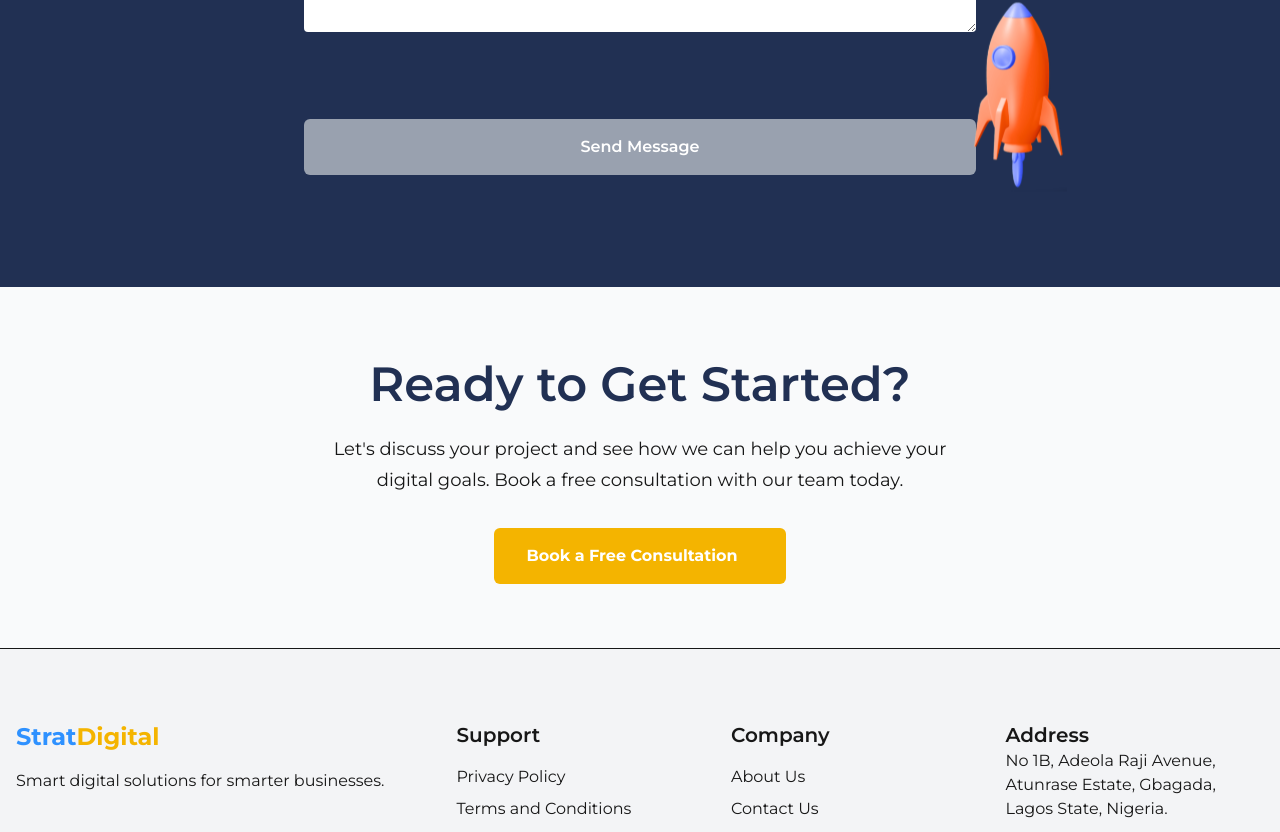
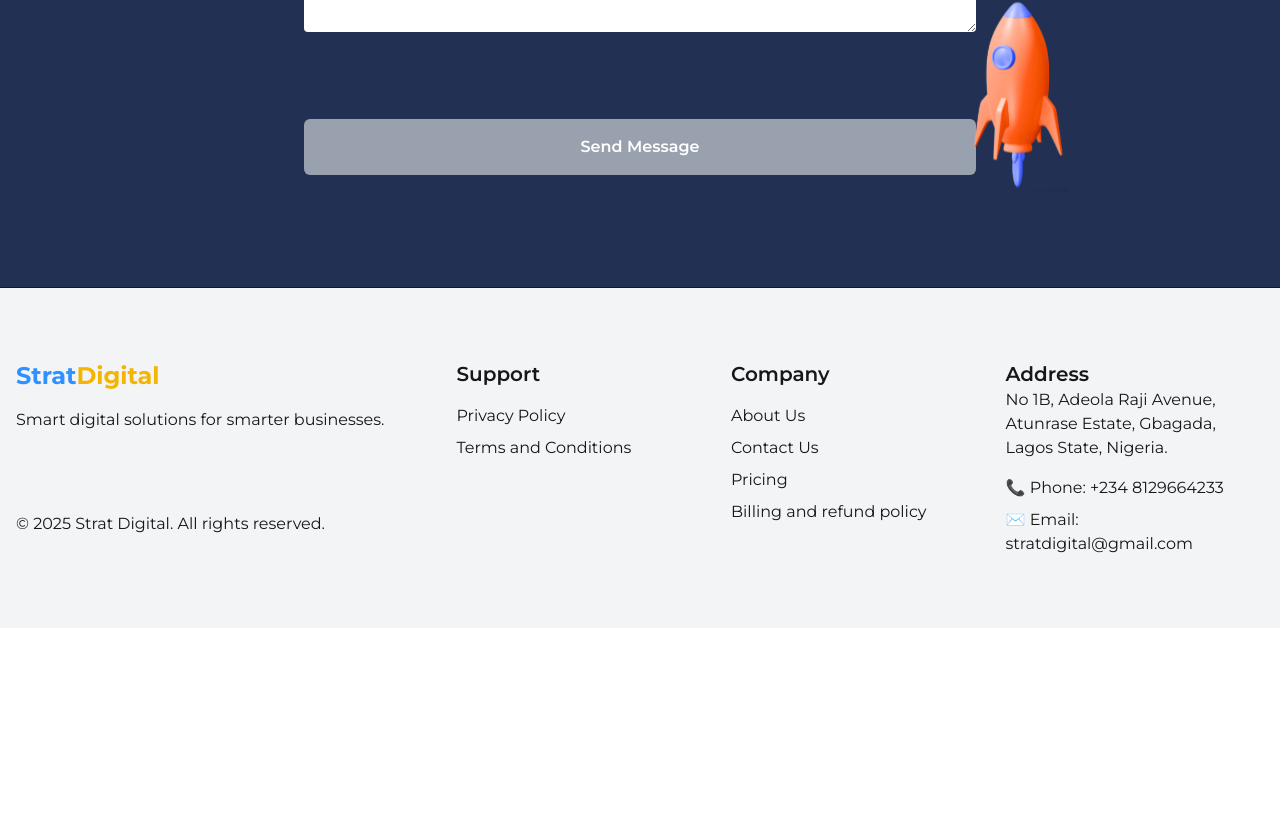
Before and after one commit to Sheggsmann/strat_digital, a Next.js app: page /contact in a window 1280 px wide. Shown: the part 1676-2508 px from the top of the page. After the commit the page ends 2304 px from the top, so only its background shows below. Built offline with nearby package versions, Linux system fonts and the light colour scheme.

Commit message:
removed consultation section

```diff
--- a/src/app/contact/page.tsx
+++ b/src/app/contact/page.tsx
@@ -324,7 +324,7 @@ export default function Contact() {
       </div> */}
 
       {/* CTA Section */}
-      <div className="bg-[#F9FAFB]">
+      {/* <div className="bg-[#F9FAFB]">
         <div className={`${styles.boxWidth} mx-auto`}>
           <section className={`${styles.paddingY} ${styles.paddingX}`}>
             <div className="text-center">
@@ -342,16 +342,11 @@ export default function Contact() {
                     Book a Free Consultation
                   </span>
                 </button>
-                {/* <button className="flex flex-row items-center justify-center cursor-pointer">
-                  <span className="underline text-gray-600">
-                    View Our Portfolio
-                  </span>
-                </button> */}
               </div>
             </div>
           </section>
         </div>
-      </div>
+      </div> */}
     </div>
   );
 }
```
